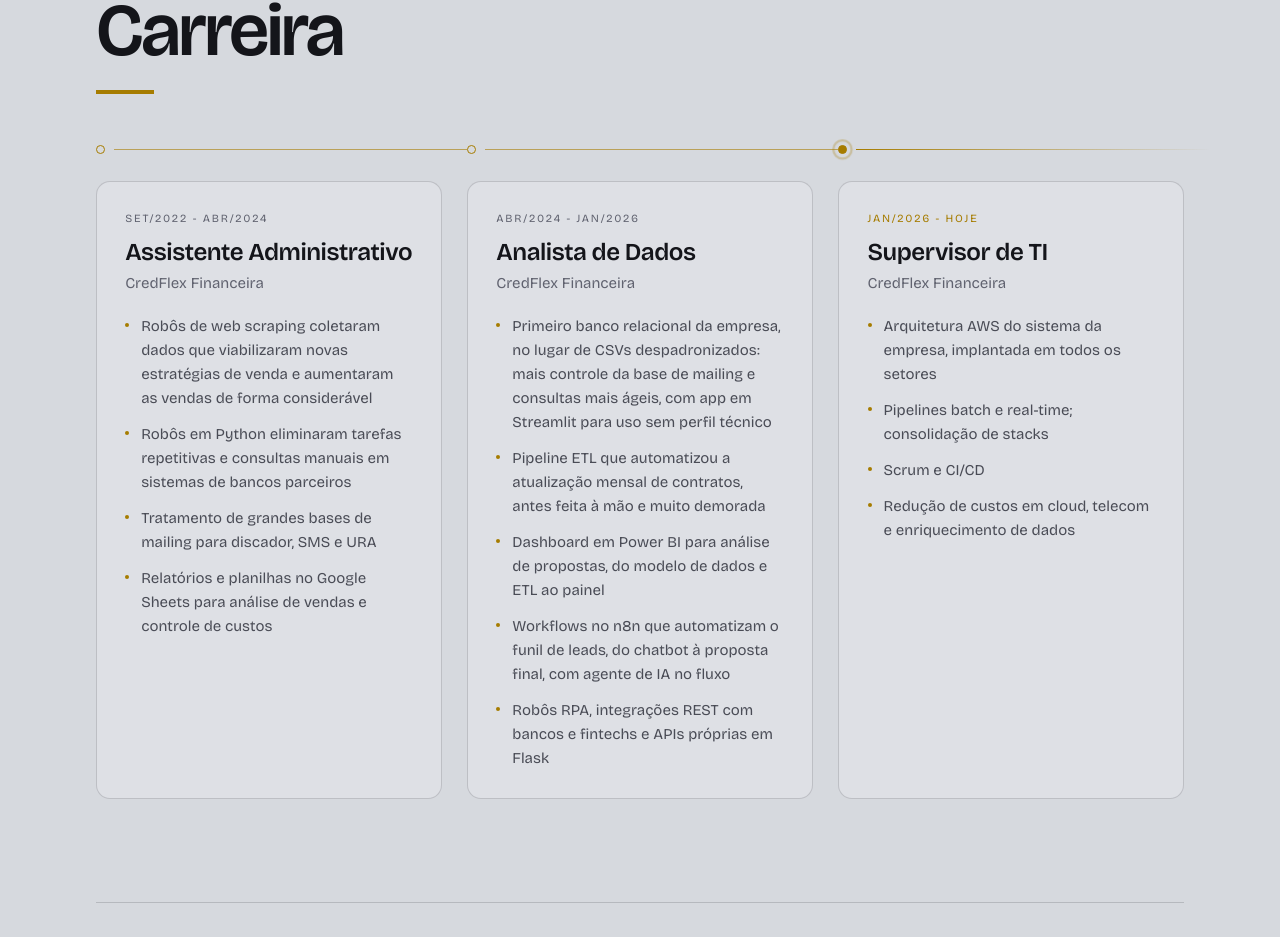
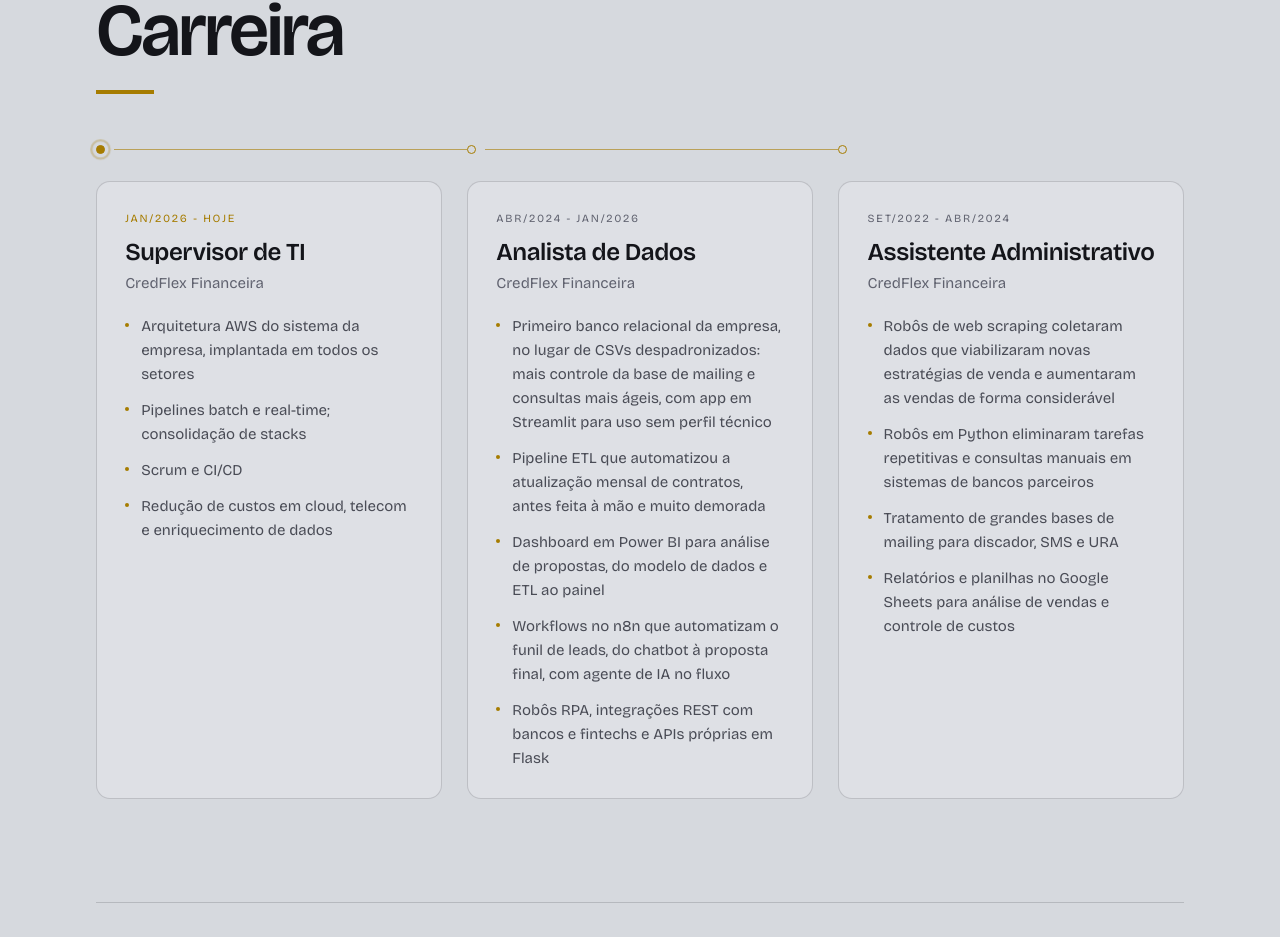
Before and after one commit to douglazcandido/douglazcandido.com, a React (Vite) app: page / in a window 1280 px wide. Shown: the part 1715-2652 px from the top of the page. Built offline with nearby package versions, Linux system fonts and the light colour scheme.

Commit message:
feat: exibe a carreira da experiência mais recente para a mais antiga

```diff
--- a/src/sections/Career.tsx
+++ b/src/sections/Career.tsx
@@ -8,11 +8,13 @@ import { useI18n } from "../i18n/context";
 /**
  * Career as a pipeline: one node per stage, joined by a line that draws in as
  * the section scrolls into view. Vertical on mobile, horizontal from md up.
- * The last stage is the current one (pulsing node, line fading out).
+ * Most recent role first: the first stage is the current one (pulsing node) and
+ * the line runs back in time towards the oldest.
  */
 export default function Career() {
   const { t } = useI18n();
-  const items = t.career.items;
+  // Dictionaries list roles oldest to newest; show the newest first.
+  const items = [...t.career.items].reverse();
   const { ref, isInView } = useInView<HTMLOListElement>({ threshold: 0.1 });
 
   return (
@@ -22,7 +24,8 @@ export default function Career() {
         className={`m-0 grid list-none grid-cols-1 gap-x-[clamp(16px,2vw,28px)] gap-y-8 p-0 md:grid-cols-3 ${isInView ? "pipe-visible" : ""}`}
       >
         {items.map((role, i) => {
-          const isCurrent = i === items.length - 1;
+          const isCurrent = i === 0;
+          const isLast = i === items.length - 1;
           const delay = `${i * 320}ms`;
 
           return (
@@ -31,15 +34,13 @@ export default function Career() {
               className="relative flex flex-col pl-8 md:pt-9 md:pl-0"
               style={{ "--d": delay } as React.CSSProperties}
             >
-              {/* Connector to the next stage (fades out on the current one). */}
-              <span
-                aria-hidden="true"
-                className={`pipe-line absolute top-3 -bottom-[40px] left-[4px] w-px md:top-[4px] md:right-[calc(-1*clamp(16px,2vw,28px))] md:bottom-auto md:left-[18px] md:h-px md:w-auto ${
-                  isCurrent
-                    ? "bg-linear-to-b from-accent to-transparent md:bg-linear-to-r"
-                    : "bg-accent/60"
-                }`}
-              />
+              {/* Connector to the next (older) stage. */}
+              {!isLast && (
+                <span
+                  aria-hidden="true"
+                  className="pipe-line absolute top-3 -bottom-[40px] left-[4px] w-px bg-accent/60 md:top-[4px] md:right-[calc(-1*clamp(16px,2vw,28px))] md:bottom-auto md:left-[18px] md:h-px md:w-auto"
+                />
+              )}
 
               {/* Node */}
               <span
```
